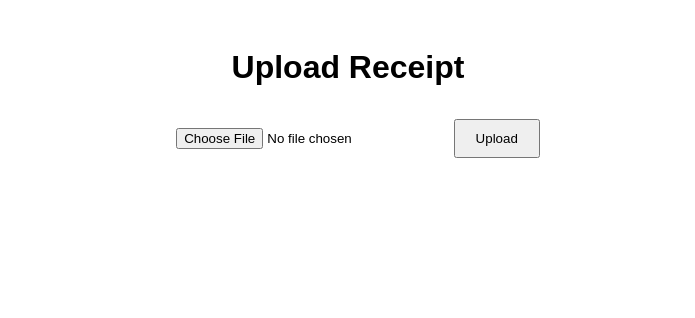
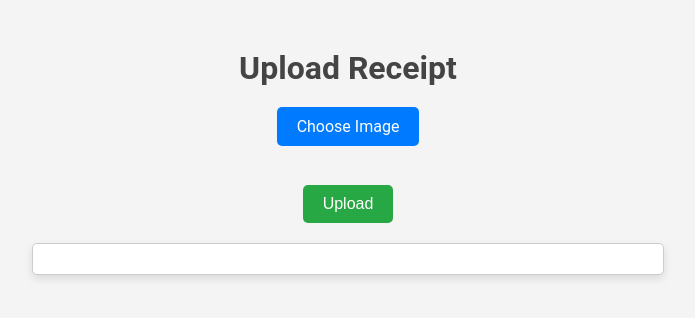
Before and after one commit to diegorios99/FinanceFinder, a Flask app: page / in a window 1280 px wide. Shown: the top 318 px of the page, without its empty margins (292-987 px from the left). Run offline with Flask 3, Linux system fonts and the light colour scheme.

Commit message:
UI updates

```diff
--- a/app.py
+++ b/app.py
@@ -24,6 +24,7 @@ except Exception as e:
 def allowed_file(filename):
     return '.' in filename and filename.rsplit('.', 1)[1].lower() in app.config['ALLOWED_EXTENSIONS']
 
+def preprocess_image(image_stream):
     # Open the image
     img = Image.open(image_stream)
 
--- /dev/null
+++ b/static/styles.css
@@ -0,0 +1,68 @@
+body {
+    font-family: 'Roboto', Arial, sans-serif;
+    text-align: center;
+    background-color: #f4f4f4;
+    padding: 20px;
+    color: #333;
+}
+
+h1 {
+    color: #444;
+    margin-bottom: 20px;
+}
+
+input[type="file"] {
+    display: none;
+}
+
+.label-button {
+    display: inline-block;
+    background-color: #007bff;
+    color: #fff;
+    padding: 10px 20px;
+    cursor: pointer;
+    border-radius: 5px;
+    font-size: 16px;
+    margin-bottom: 20px;
+}
+
+.label-button:hover {
+    background-color: #0056b3;
+}
+
+button {
+    background-color: #28a745;
+    color: #fff;
+    padding: 10px 20px;
+    border: none;
+    border-radius: 5px;
+    cursor: pointer;
+    font-size: 16px;
+}
+
+button:hover {
+    background-color: #218838;
+}
+
+#preview {
+    max-width: 100%;
+    max-height: 300px;
+    margin-top: 20px;
+    display: none;
+    border: 2px solid #ccc;
+    border-radius: 5px;
+    box-shadow: 0px 4px 8px rgba(0, 0, 0, 0.1);
+}
+
+#output {
+    margin-top: 20px;
+    white-space: pre-wrap;
+    background-color: #fff;
+    padding: 15px;
+    border: 1px solid #ccc;
+    border-radius: 5px;
+    box-shadow: 0px 4px 8px rgba(0, 0, 0, 0.1);
+    max-width: 600px;
+    margin-left: auto;
+    margin-right: auto;
+}
--- a/templates/index.html
+++ b/templates/index.html
@@ -4,47 +4,18 @@
     <meta charset="UTF-8">
     <meta name="viewport" content="width=device-width, initial-scale=1.0">
     <title>Receipt Uploader</title>
-    <style>
-        body { font-family: Arial, sans-serif; text-align: center; padding: 20px; }
-        input[type="file"] { margin: 20px; }
-        button { padding: 10px 20px; }
-        #output { margin-top: 20px; white-space: pre-wrap; }
-    </style>
+    <link rel="stylesheet" href="{{ url_for('static', filename='styles.css') }}">
 </head>
 <body>
     <h1>Upload Receipt</h1>
-    <input type="file" id="fileInput" accept="image/*">
+    <label for="fileInput" class="label-button">Choose Image</label>
+    <input type="file" id="fileInput" accept="image/*" onchange="previewImage(event)">
+    <br>
+    <img id="preview" alt="Image Preview">
+    <br>
     <button onclick="uploadFile()">Upload</button>
     <div id="output"></div>
 
-    <script>
-        function uploadFile() {
-            const fileInput = document.getElementById('fileInput');
-            if (!fileInput.files.length) {
-                alert('Please select a file.');
-                return;
-            }
-
-            const formData = new FormData();
-            formData.append('file', fileInput.files[0]);
-
-            fetch('/upload', {
-                method: 'POST',
-                body: formData
-            })
-            .then(response => response.json())
-            .then(data => {
-                if (data.success) {
-                    document.getElementById('output').innerText = 'Extracted Text:\n' + data.extracted_text;
-                } else {
-                    document.getElementById('output').innerText = 'Error: ' + data.error;
-                }
-            })
-            .catch(error => {
-                console.error('Error:', error);
-                document.getElementById('output').innerText = 'An error occurred while uploading.';
-            });
-        }
-    </script>
+    <script src="{{ url_for('static', filename='scripts.js') }}"></script>
 </body>
 </html>
```
Also changed, not shown: static/scripts.js (added, +44 -0 lines).
